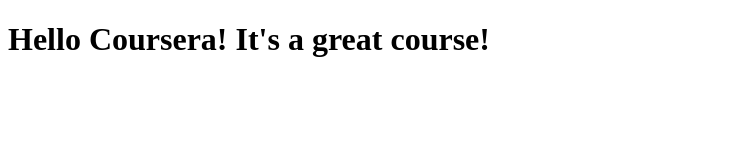
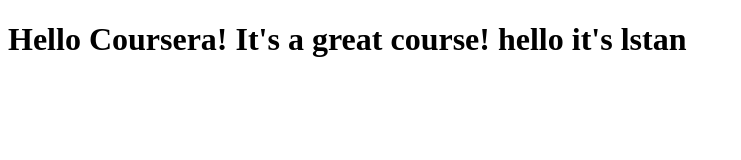
Before and after one commit to sytanl/coursera-test, a plain HTML site: page index.html in a window 1280 px wide. Shown: the whole page, without its empty margins (0-741 px from the left). Drawn offline with Linux system fonts and the light colour scheme.

Commit message:
Modify lstan content

```diff
--- a/index.html
+++ b/index.html
@@ -6,6 +6,6 @@
 	<title>Hello Coursera</title>
 </head>
 <body>
-<h1>Hello Coursera! It's a great course!</h1>
+<h1>Hello Coursera! It's a great course! hello it's lstan</h1>
 </body>
 </html>
```
